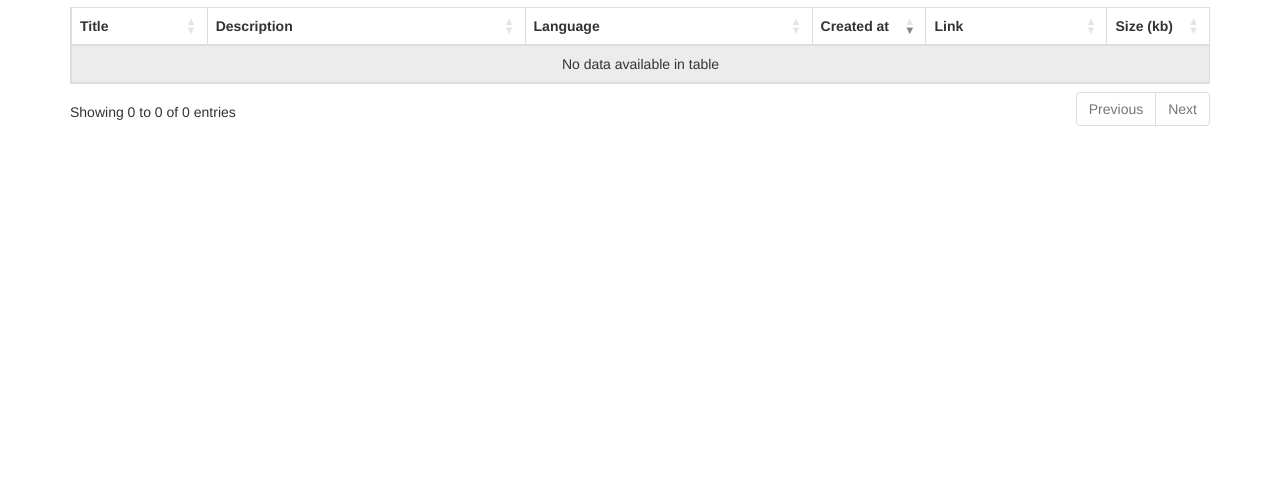
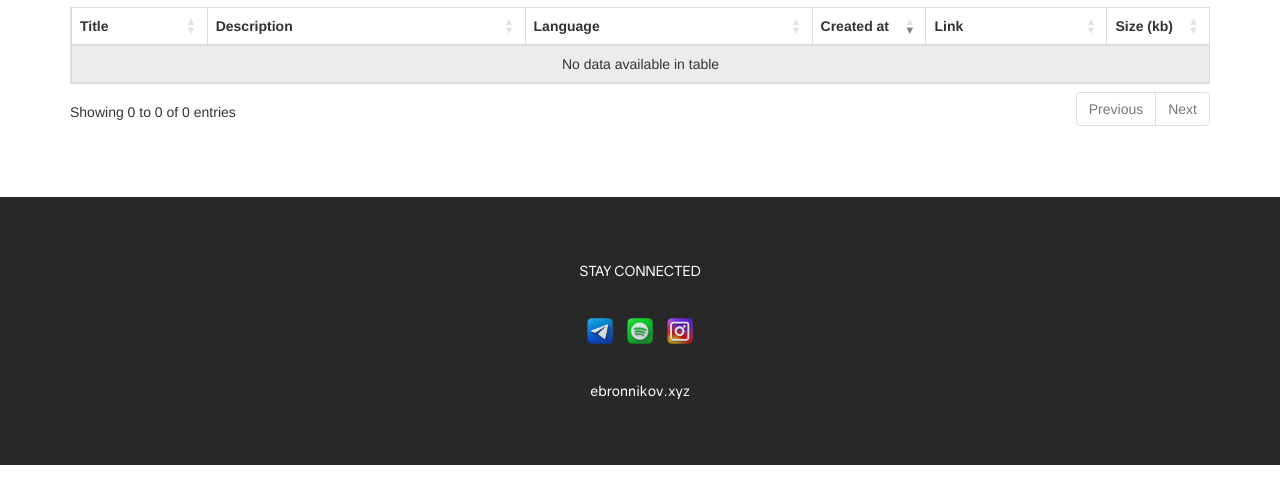
Before and after one commit to endygamedev/projects-page, a PHP site: page / in a window 1280 px wide. Shown: the part 212-716 px from the top of the page. Run offline with PHP 8.4, Linux system fonts and the light colour scheme; data that the repository does not hold is empty; some libraries are stand-ins or nearby versions.

Commit message:
Add footer

```diff
--- a/index.php
+++ b/index.php
@@ -74,6 +74,17 @@
       </div>
     </div>
   </div>
+  <footer>
+    <div class="fheader">Stay Connected</div>
+    <div class="fcontainer">
+      <ul>
+        <li><a href="https://t.me/endygamedev" target="blank_"><img src="/assets/icons/telegram.png" height="30px"></a></li>
+        <li><a href="https://open.spotify.com/user/216ndgqqr2hlj3be4gf3rjzoa?si=lpxoOBCaQP27CwF-ThjNLg&utm_source=copy-link" target="blank_"><img src="/assets/icons/spotify.png" height="30px"></a></li>
+        <li><a href="https://www.instagram.com/endygamedev/" target="blank_"><img src="/assets/icons/instagram.png" height="30px"></a></li>
+      </ul>
+    </div>
+    <div class="ffooter">ebronnikov.xyz</div>
+  </footer>
 
 <script src='https://ajax.googleapis.com/ajax/libs/jquery/3.4.1/jquery.min.js'></script>
 <script src='https://maxcdn.bootstrapcdn.com/bootstrap/3.4.1/js/bootstrap.min.js'></script>
--- a/style.css
+++ b/style.css
@@ -22,3 +22,47 @@
   font-family: Gravity;
   color: black;
 }
+
+footer {
+  background-color: #282828;
+  width: 100%;
+  margin-top: 5%;
+  color: white;
+  font-family: Gravity;
+  text-align: center;
+  padding: 5% 0 5%;
+}
+
+.fheader {
+  text-transform: uppercase;
+  font-weight: 400;
+  margin-bottom: 3rem;
+}
+
+ul {
+  list-style-type: none;
+  margin: 0;
+  padding: 0;
+  overflow: hidden;
+}
+
+li {
+  float: left;
+}
+
+li a {
+  display: block;
+  color: white;
+  text-align: center;
+  padding: 5px;
+  text-decoration: none;
+}
+
+.fcontainer {
+  justify-content: center;
+  display: flex;
+}
+
+.ffooter {
+  margin-top: 3rem;
+}
```
Also changed, not shown: assets/icons/instagram.png (added), assets/icons/spotify.png (added), assets/icons/telegram.png (added).
